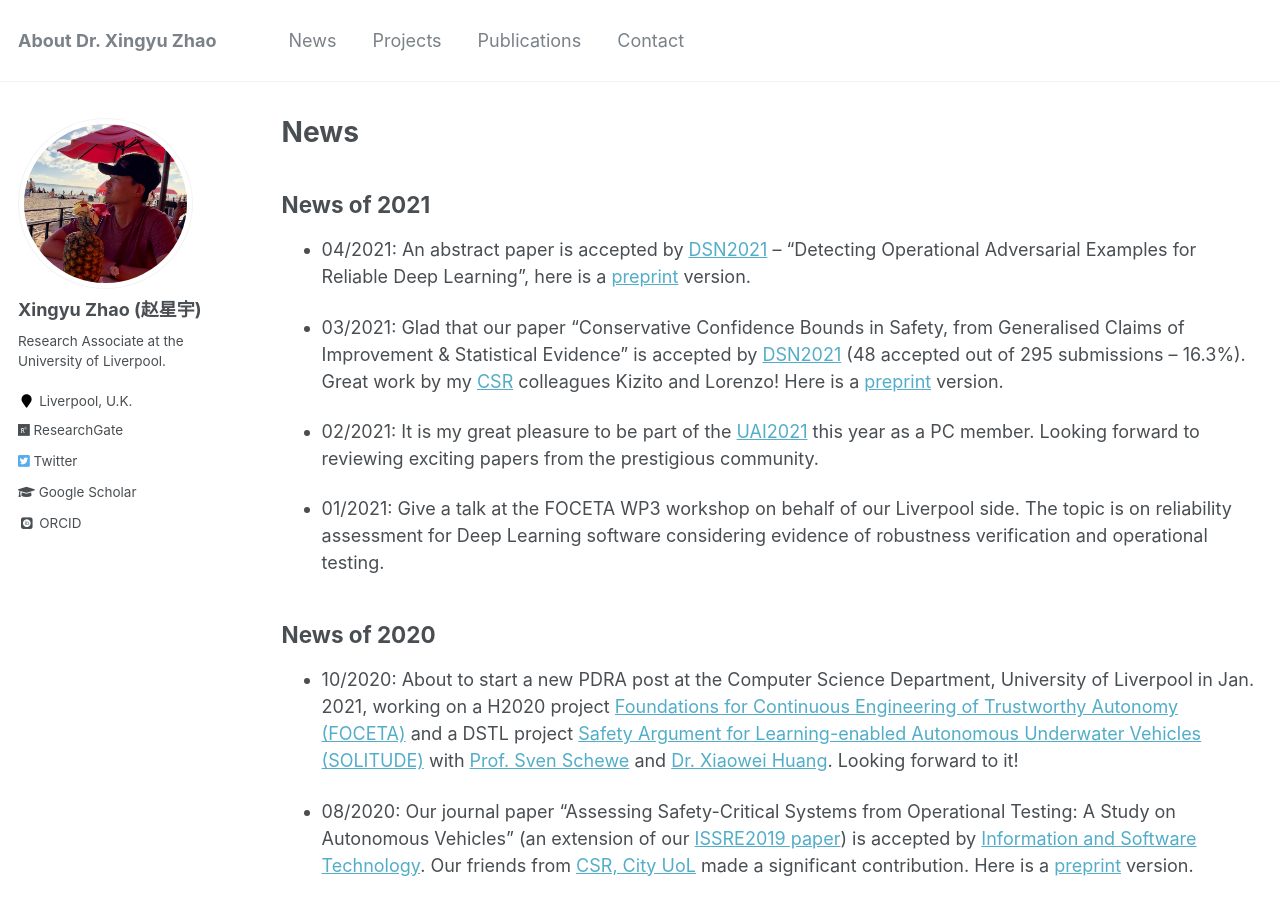
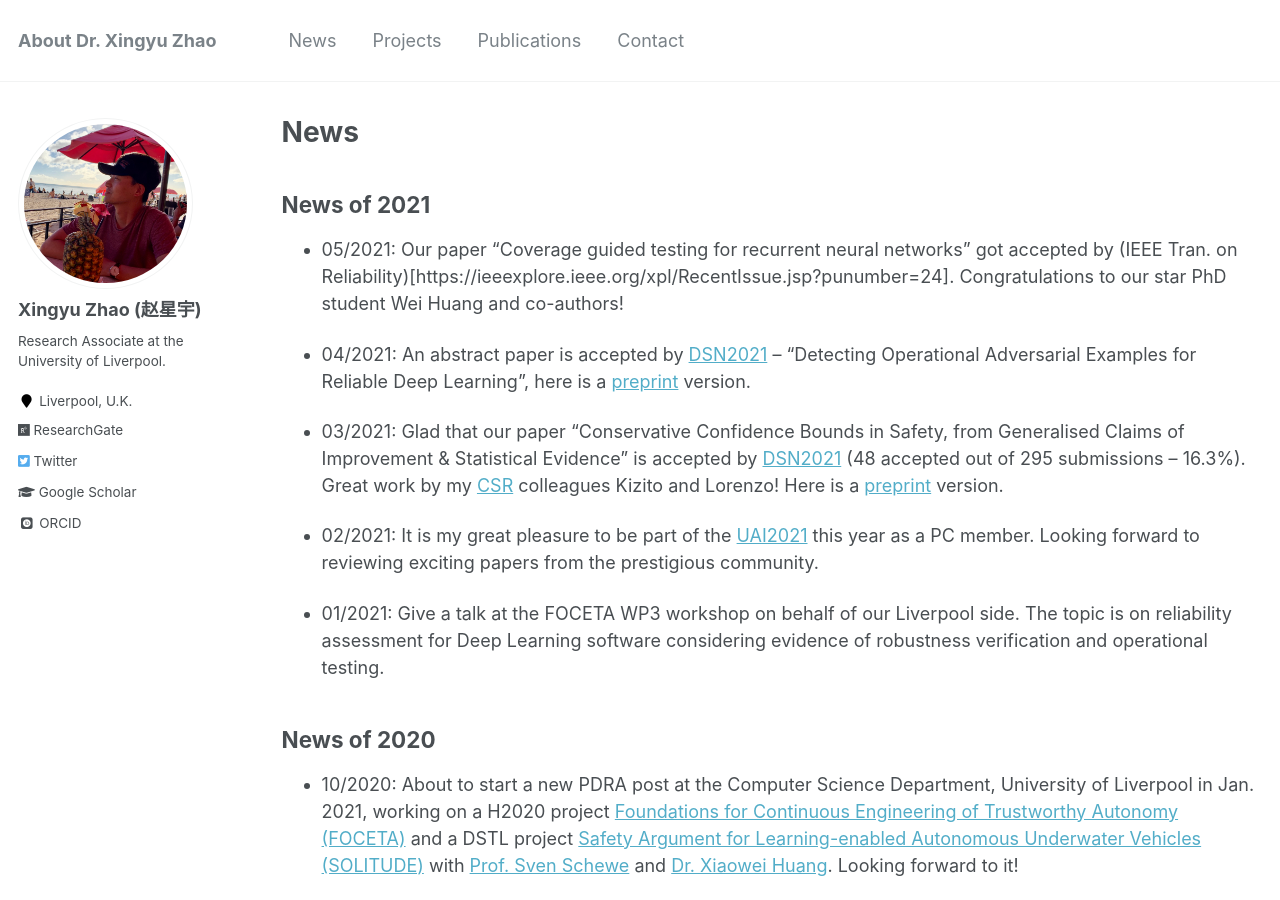
Before and after one commit to x-y-zhao/x-y-zhao.github.io, a Jekyll site: the page built from _pages/news.md, in a window 1280 px wide and 900 px high. Built offline with Jekyll 4.4.1, drawn with Linux system fonts in a browser that asks for light colours; some web fonts are replaced.

Commit message:
Update news.md

```diff
--- a/_pages/news.md
+++ b/_pages/news.md
@@ -9,6 +9,8 @@ redirect_from:
 
 {% include base_path %}
 ## News of 2021
+
+* 05/2021: Our paper "Coverage guided testing for recurrent neural networks" got accepted by (IEEE Tran. on Reliability)[https://ieeexplore.ieee.org/xpl/RecentIssue.jsp?punumber=24]. Congratulations to our star PhD student Wei Huang and co-authors!
 
 * 04/2021: An abstract paper is accepted by [DSN2021](http://dsn2021.ntu.edu.tw/index.html) -- "Detecting Operational Adversarial Examples for Reliable Deep Learning", here is a [preprint](https://arxiv.org/pdf/2104.06015.pdf) version.
 
```
